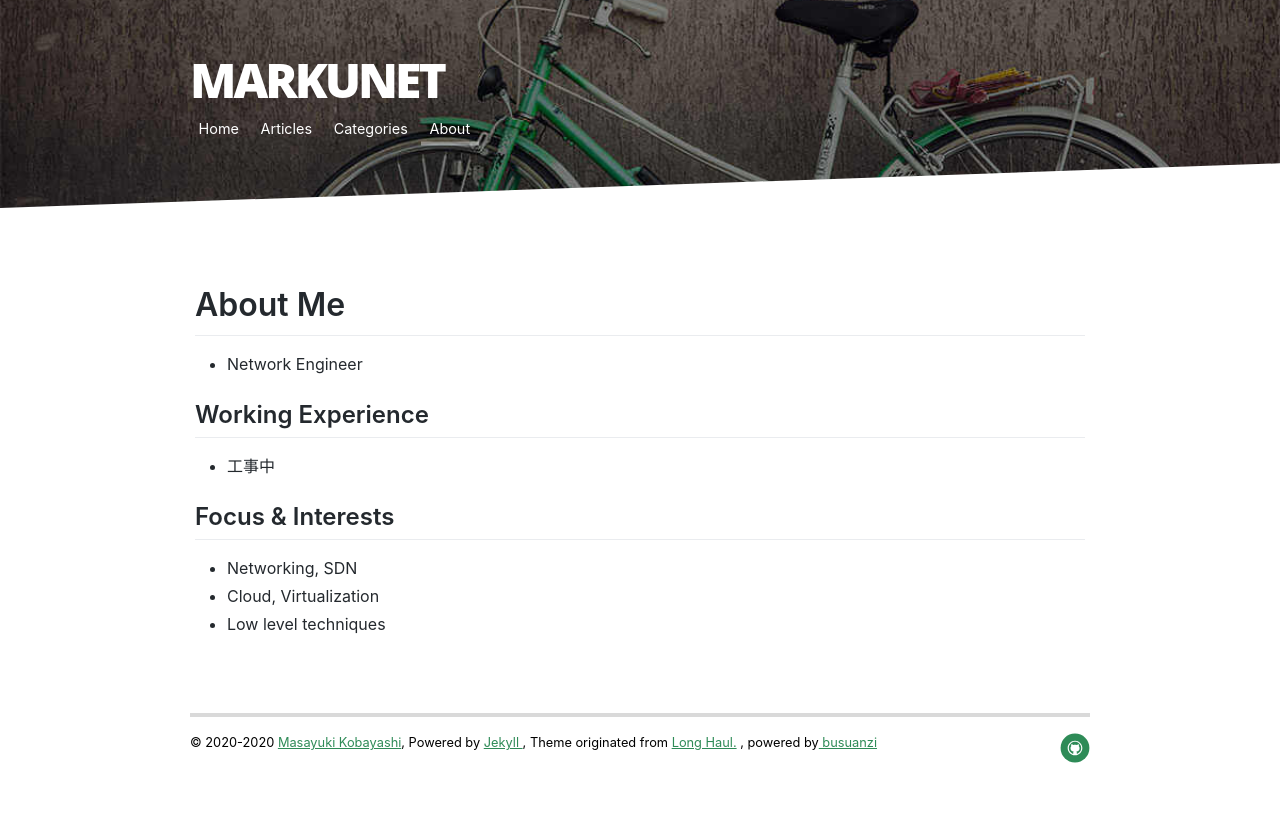
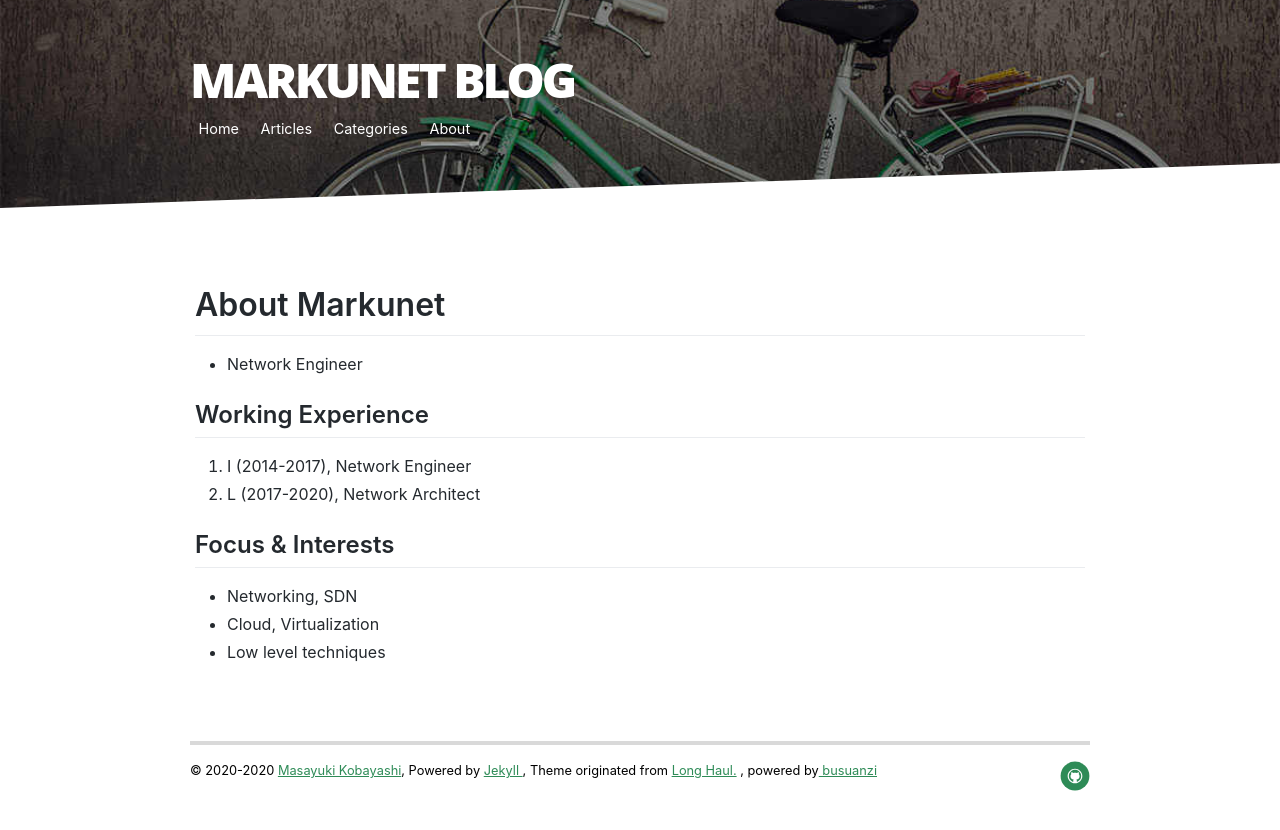
Before and after one commit to Markunet/markunet.github.io, a Jekyll site: the page built from about.md, in a window 1280 px wide. Shown: the top 830 px of the page. Built offline with Jekyll 4.4.1, drawn with Linux system fonts in a browser that asks for light colours; nearby versions of some CDN libraries; comment, search, counter and statistics services are not loaded.

Commit message:
Revert "change blog title"
This reverts commit eba38b1e88f937dc409601faef858c897c55d9f7.

```diff
--- a/_config.yml
+++ b/_config.yml
@@ -1,4 +1,4 @@
-title: markunet
+title: Markunet Blog
 description: Markunet Blog
 
 url: https://markunet.github.io
@@ -22,7 +22,7 @@ navigation:
    url: /about
 
 social:
-   github: markunet
+   github: Markunet
    linkedin:
    facebook:
    email:
--- a/about.md
+++ b/about.md
@@ -3,13 +3,14 @@ layout: default
 title: Markunet
 ---
 
-# About Me
+# About Markunet
 
 * Network Engineer
 
 ## Working Experience
 
-* 工事中
+1. I (2014-2017), Network Engineer
+1. L (2017-2020), Network Architect
 
 ## Focus & Interests
 
--- a/index.html
+++ b/index.html
@@ -1,6 +1,6 @@
 ---
 layout: default
-title: めもちょう
+title: Markunet Blog
 ---
 
 <div class="home" id="home">
```
